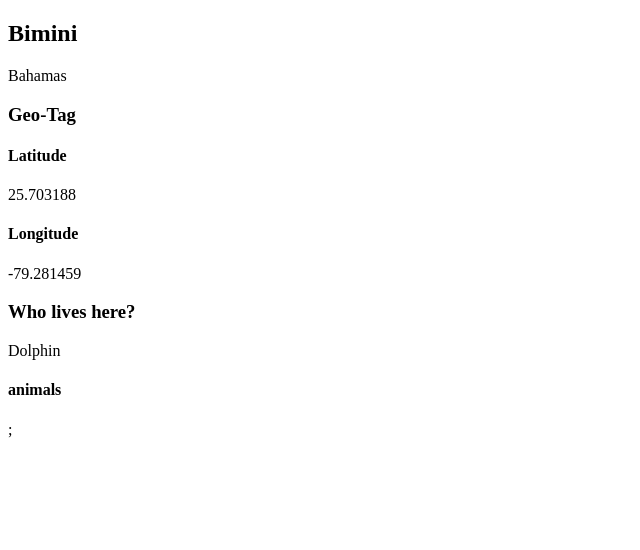
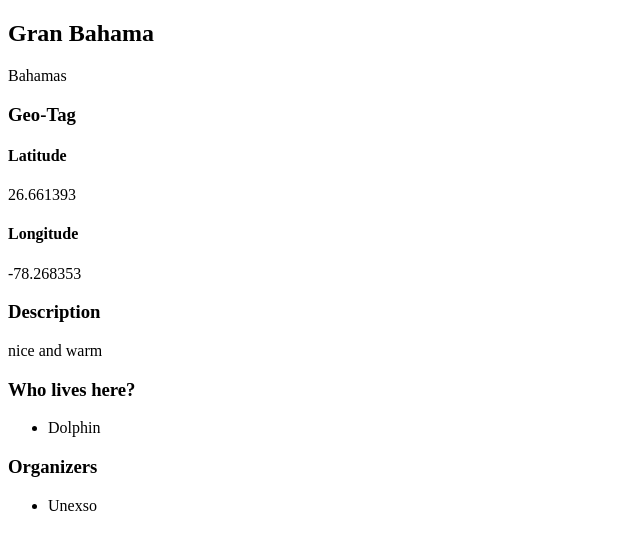
Before and after one commit to irenepapaspyratos/wild-at-dive, a Next.js app: page / in a window 1280 px wide. Shown: the top 550 px of the page, without its empty margins (0-640 px from the left). Built offline with nearby package versions, Linux system fonts and the light colour scheme.

Commit message:
Create Spot-component

```diff
--- a/pages/_app.js
+++ b/pages/_app.js
@@ -5,7 +5,7 @@ function MyApp({ Component, pageProps }) {
 	return (
 		<>
 			<GlobalStyle />
-			<Component {...pageProps} />;
+			<Component {...pageProps} />
 		</>
 	);
 }
--- a/pages/index.js
+++ b/pages/index.js
@@ -3,16 +3,16 @@ import PropTypes from 'prop-types';
 import Spot from '../src/components/Spot/Spot';
 import getStaticData from '../src/services/get-staticData';
 
-export async function getStaticProps() {
-	const spots = await getStaticData('spots');
-	const animals = await getStaticData('animals');
-	const organizers = await getStaticData('organizers');
+export function getStaticProps() {
+	const spots = getStaticData('spots');
+	const animals = getStaticData('animals');
+	const organizers = getStaticData('organizers');
 
 	return { props: { spots: spots, animals: animals, organizers: organizers } };
 }
 
 export default function Home({ spots, animals, organizers }) {
-	return <Spot spot={{ ...spots[0] }} animals={animals} orgsnizers={organizers} />;
+	return <Spot spot={{ ...spots[1] }} animals={animals} organizers={organizers} />;
 }
 
 Home.propTypes = {
--- a/src/components/Spot/Spot.jsx
+++ b/src/components/Spot/Spot.jsx
@@ -1,13 +1,13 @@
 import PropTypes from 'prop-types';
 
 export default function Spot({ spot, animals, organizers }) {
-	console.log(organizers);
 	return (
 		<article>
 			<header>
 				<h2>{spot.name}</h2>
 				<p>{spot.country}</p>
 			</header>
+
 			<section>
 				<h3>Geo-Tag</h3>
 				<div>
@@ -19,20 +19,36 @@ export default function Spot({ spot, animals, organizers }) {
 					<p>{spot.geoTag.longitude}</p>
 				</div>
 			</section>
+
+			<section>
+				<h3>Description</h3>
+				<p>{spot.description}</p>
+			</section>
+
 			<section>
 				<h3>Who lives here?</h3>
-				<div>
-					<p>
+				<ul>
 					{animals
 						.filter(animal => {
 							return animal.spots.includes(spot.name) && animal.name;
 						})
 						.map(animal => {
-								return <p key={animal.id}>{animal.name}</p>;
+							return <li key={animal.id}>{animal.name}</li>;
 						})}
-					</p>
-					<h4>animals</h4>
-				</div>
+				</ul>
+			</section>
+
+			<section>
+				<h3>Organizers</h3>
+				<ul>
+					{organizers.map(organizer => {
+						let varloc = false;
+						organizer.spots.forEach(location => {
+							varloc = location.name === spot.name || location.area === spot.name;
+						});
+						return varloc && <li key={organizer.id}>{organizer.name}</li>;
+					})}
+				</ul>
 			</section>
 		</article>
 	);
--- a/src/services/static-spots.json
+++ b/src/services/static-spots.json
@@ -3,30 +3,35 @@
     "id": "1",
     "name": "Bimini",
     "country": "Bahamas",
-    "geoTag": { "latitude": "25.703188", "longitude": "-79.281459" }
+    "geoTag": { "latitude": "25.703188", "longitude": "-79.281459" },
+    "description": "nice and warm"
   },
   {
     "id": "2",
     "name": "Gran Bahama",
     "country": "Bahamas",
-    "geoTag": { "latitude": "26.661393", "longitude": "-78.268353" }
+    "geoTag": { "latitude": "26.661393", "longitude": "-78.268353" },
+    "description": "nice and warm"
   },
   {
     "id": "3",
     "name": "Galápagos",
     "country": "Ecuador",
-    "geoTag": { "latitude": "-0.628815", "longitude": "-90.363875" }
+    "geoTag": { "latitude": "-0.628815", "longitude": "-90.363875" },
+    "description": "nice and warm"
   },
   {
     "id": "4",
     "name": "Socorro Islands",
     "country": "Mexico",
-    "geoTag": { "latitude": "18.792742", "longitude": "-110.982031" }
+    "geoTag": { "latitude": "18.792742", "longitude": "-110.982031" },
+    "description": "nice and warm"
   },
   {
     "id": "5",
     "name": "Neptun Islands",
     "country": "Australia",
-    "geoTag": { "latitude": "-35.231599", "longitude": "136.064987" }
+    "geoTag": { "latitude": "-35.231599", "longitude": "136.064987" },
+    "description": "nice and warm"
   }
 ]
```
Lines whose indentation alone changed are shown as unchanged.
